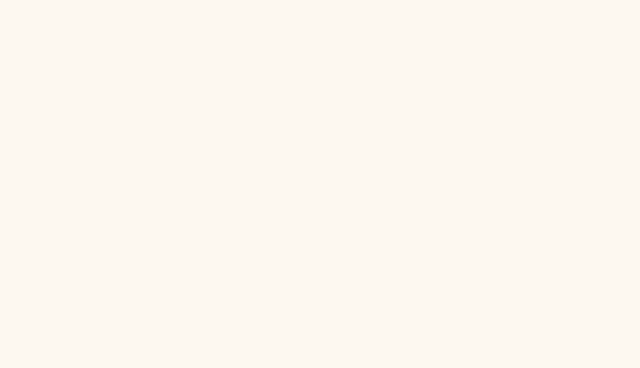
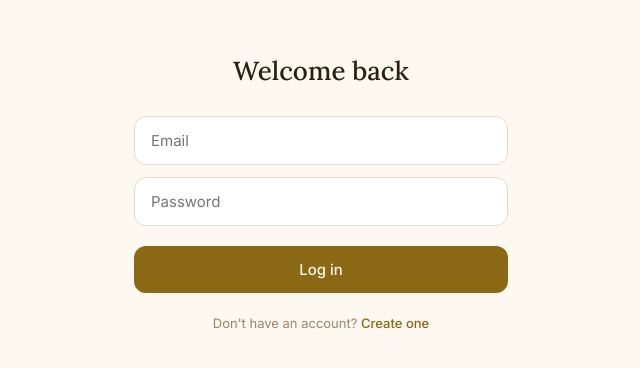
Before and after one commit to dorianzelaya/catholic-companion, a React app in the folder frontend/: page /login in a window 1280 px wide. Before the commit this address had no page. Shown: the part 208-576 px from the top of the page, without its empty margins (319-959 px from the left). Built offline with nearby package versions, Linux system fonts and the light colour scheme; the HTML template or start-up script is replaced by a standard one.

Commit message:
login screen working

```diff
--- a/frontend/src/App.jsx
+++ b/frontend/src/App.jsx
@@ -5,6 +5,7 @@ import Readings from './pages/Readings'
 import Rosary from './pages/Rosary'
 import Examine from './pages/Examine'
 import Register from './pages/Register'
+import Login from './pages/Login'
 
 function App() {
   return (
@@ -17,6 +18,7 @@ function App() {
           <Route path="/rosary" element={<Rosary />} />
           <Route path="/examine" element={<Examine />} />
           <Route path="/register" element={<Register />} />
+          <Route path="/login" element={<Login />} />
         </Routes>
       </BrowserRouter>
     </AuthProvider>
--- /dev/null
+++ b/frontend/src/pages/Login.jsx
@@ -0,0 +1,76 @@
+import { useState } from 'react'
+import { useNavigate } from 'react-router-dom'
+import { useAuth } from '../context/AuthContext'
+
+function Login() {
+  const [email, setEmail] = useState('')
+  const [password, setPassword] = useState('')
+  const [error, setError] = useState('')
+  const [loading, setLoading] = useState(false)
+
+  const navigate = useNavigate()
+  const { login } = useAuth()
+
+  async function handleSubmit(e) {
+    e.preventDefault()
+    setError('')
+    setLoading(true)
+
+    try {
+      const response = await fetch('http://localhost:8000/auth/login', {
+        method: 'POST',
+        headers: { 'Content-Type': 'application/json' },
+        body: JSON.stringify({ email, password })
+      })
+
+      if (!response.ok) {
+        const data = await response.json()
+        throw new Error(data.detail || 'Login failed')
+      }
+
+      const data = await response.json()
+      login(data.access_token)
+      navigate('/home')
+
+    } catch (err) {
+      setError(err.message)
+    } finally {
+      setLoading(false)
+    }
+  }
+
+  return (
+    <div className="auth-page">
+      <h1 className="auth-title">Welcome back</h1>
+
+      <form className="auth-form" onSubmit={handleSubmit}>
+        <input
+          type="email"
+          placeholder="Email"
+          value={email}
+          onChange={(e) => setEmail(e.target.value)}
+          required
+        />
+        <input
+          type="password"
+          placeholder="Password"
+          value={password}
+          onChange={(e) => setPassword(e.target.value)}
+          required
+        />
+
+        {error && <p className="auth-error">{error}</p>}
+
+        <button type="submit" disabled={loading}>
+          {loading ? 'Logging in...' : 'Log in'}
+        </button>
+      </form>
+
+      <p className="auth-switch">
+        Don't have an account? <a href="/register">Create one</a>
+      </p>
+    </div>
+  )
+}
+
+export default Login
```
